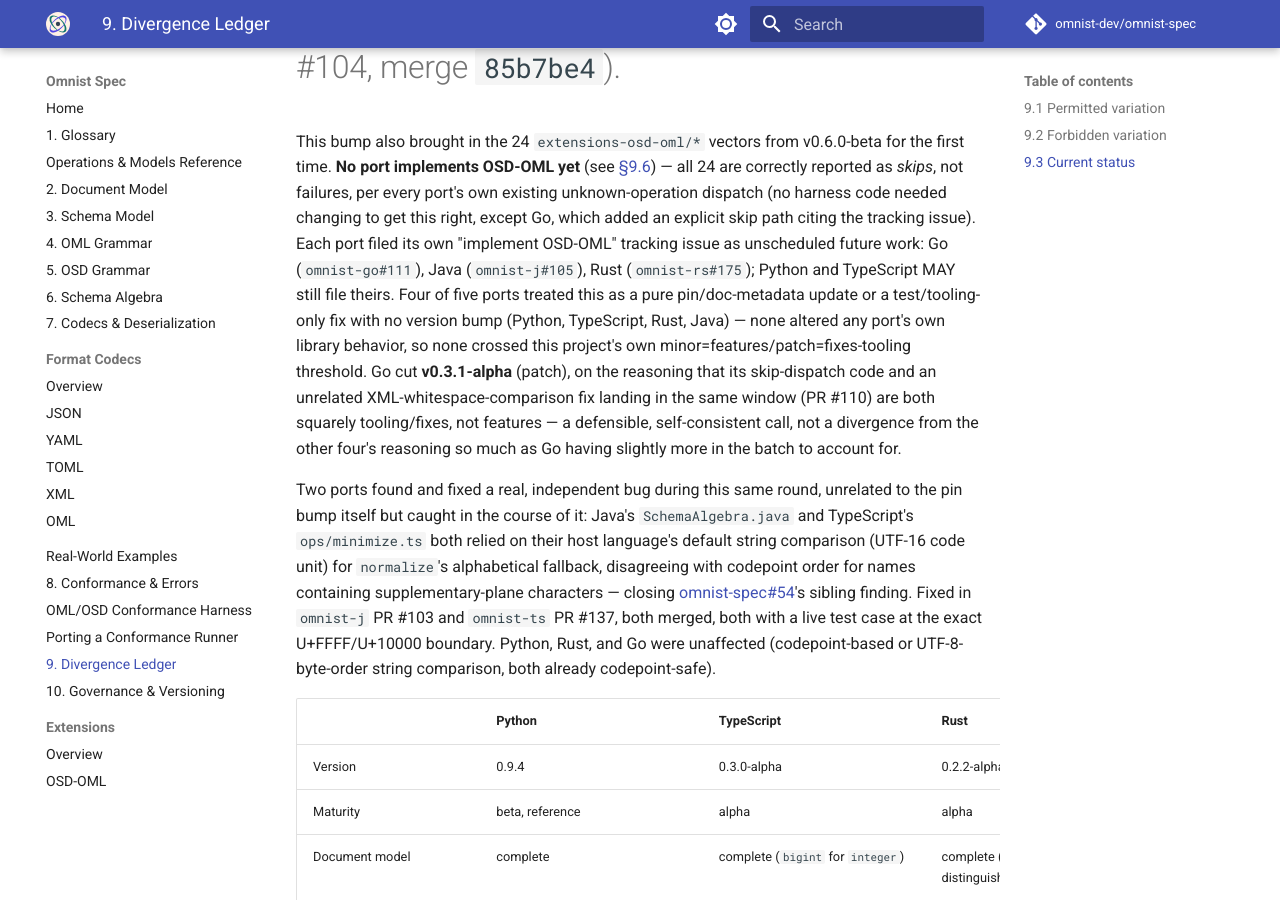
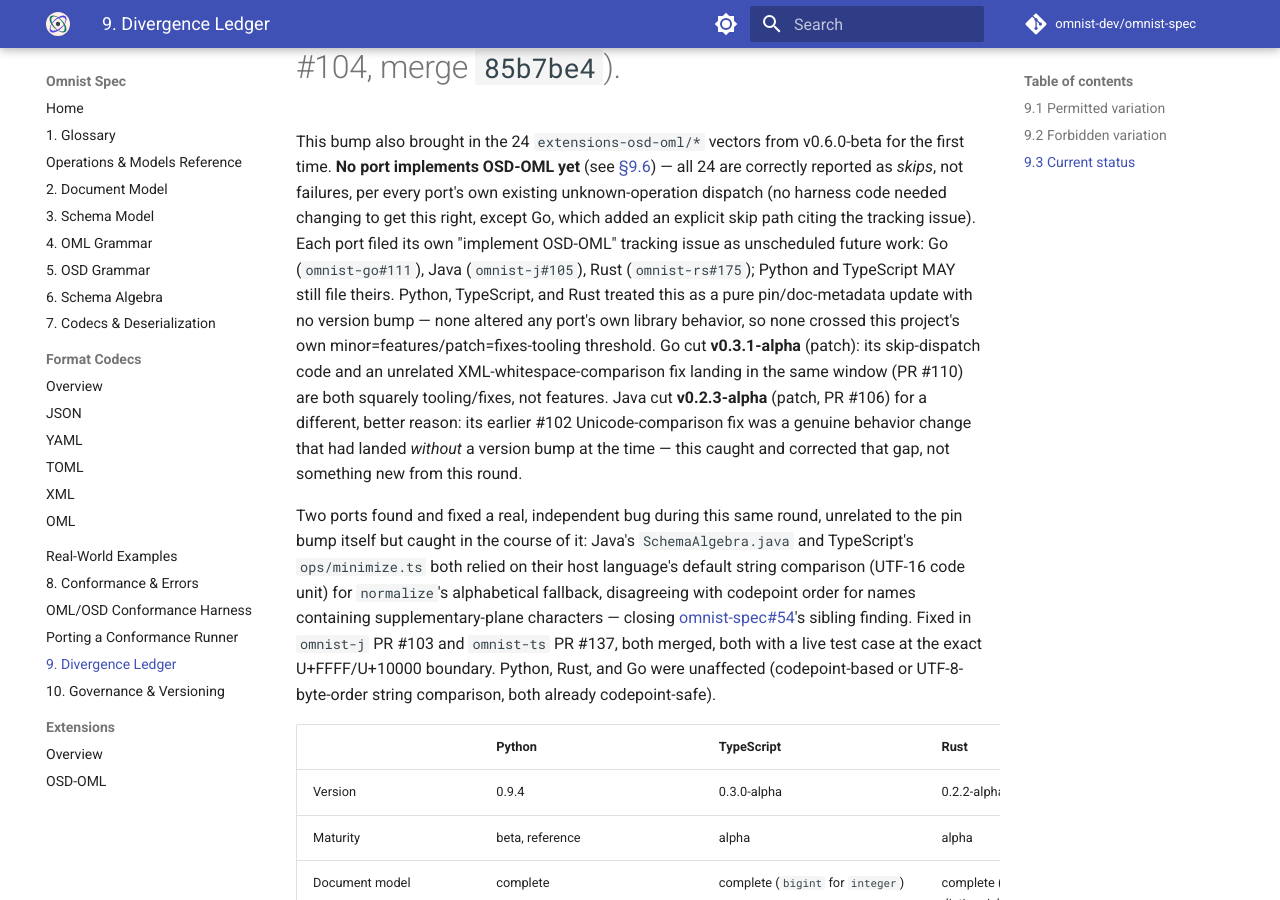
Before and after one commit to omnist-dev/omnist-spec, an MkDocs documentation site: the page built from docs/09-divergence-ledger.md, in a window 1280 px wide and 900 px high, scrolled down 2418 px. Built offline with MkDocs 1.6.1 and Material for MkDocs 9.7.7, drawn with Linux system fonts in a browser that asks for light colours; comment, search, counter and statistics services are not loaded.

Commit message:
Fix Java version to v0.2.3-alpha, per its own patch bump correcting a missed one
Co-Authored-By: Claude Sonnet 5 <noreply@anthropic.com>

```diff
--- a/docs/09-divergence-ledger.md
+++ b/docs/09-divergence-ledger.md
@@ -114,16 +114,16 @@ not failures, per every port's own existing unknown-operation dispatch
 an explicit skip path citing the tracking issue). Each port filed its own
 "implement OSD-OML" tracking issue as unscheduled future work: Go
 (`omnist-go#111`), Java (`omnist-j#105`), Rust (`omnist-rs#175`); Python
-and TypeScript MAY still file theirs. Four of five ports treated this as a
-pure pin/doc-metadata update or a test/tooling-only fix with no version
-bump (Python, TypeScript, Rust, Java) — none altered any port's own
-library behavior, so none crossed this project's own
+and TypeScript MAY still file theirs. Python, TypeScript, and Rust treated
+this as a pure pin/doc-metadata update with no version bump — none altered
+any port's own library behavior, so none crossed this project's own
 minor=features/patch=fixes-tooling threshold. Go cut **v0.3.1-alpha**
-(patch), on the reasoning that its skip-dispatch code and an unrelated
-XML-whitespace-comparison fix landing in the same window (PR #110) are
-both squarely tooling/fixes, not features — a defensible, self-consistent
-call, not a divergence from the other four's reasoning so much as Go
-having slightly more in the batch to account for.
+(patch): its skip-dispatch code and an unrelated XML-whitespace-comparison
+fix landing in the same window (PR #110) are both squarely tooling/fixes,
+not features. Java cut **v0.2.3-alpha** (patch, PR #106) for a different,
+better reason: its earlier #102 Unicode-comparison fix was a genuine
+behavior change that had landed *without* a version bump at the time —
+this caught and corrected that gap, not something new from this round.
 
 Two ports found and fixed a real, independent bug during this same round,
 unrelated to the pin bump itself but caught in the course of it: Java's
@@ -139,7 +139,7 @@ UTF-8-byte-order string comparison, both already codepoint-safe).
 
 | | Python | TypeScript | Rust | Go | Java |
 |---|---|---|---|---|---|
-| Version | 0.9.4 | 0.3.0-alpha | 0.2.2-alpha | 0.3.1-alpha | 0.2.2-alpha |
+| Version | 0.9.4 | 0.3.0-alpha | 0.2.2-alpha | 0.3.1-alpha | 0.2.3-alpha |
 | Maturity | beta, reference | alpha | alpha | alpha | alpha |
 | Document model | complete | complete (`bigint` for `integer`) | complete (all 7 kinds natively distinguished) | complete (all 7 kinds natively distinguished) | complete (all 7 kinds natively distinguished) |
 | Resource caps | all three | all three | all three | all three | all three |
```
